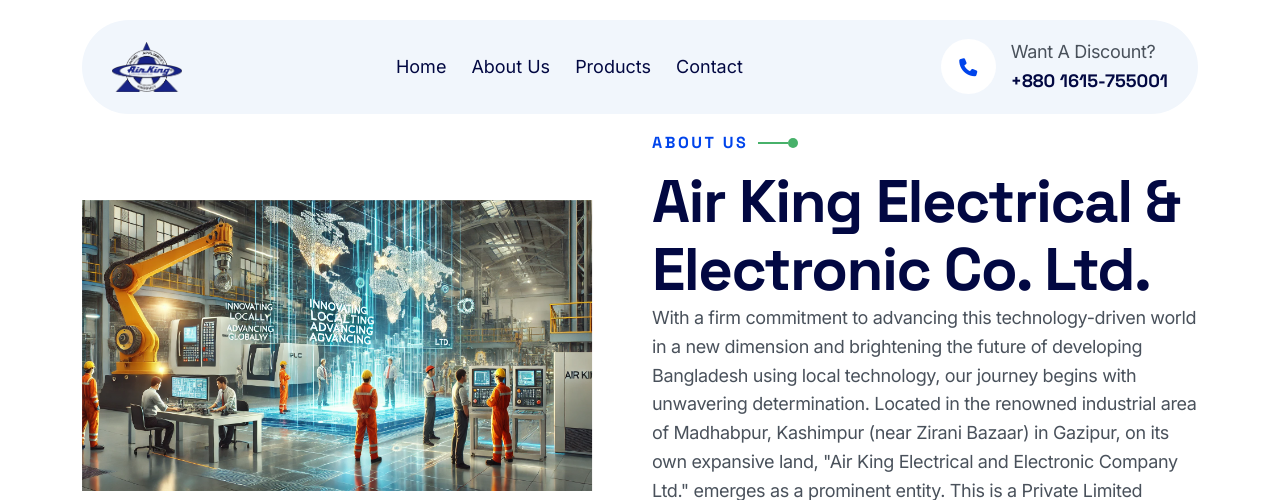
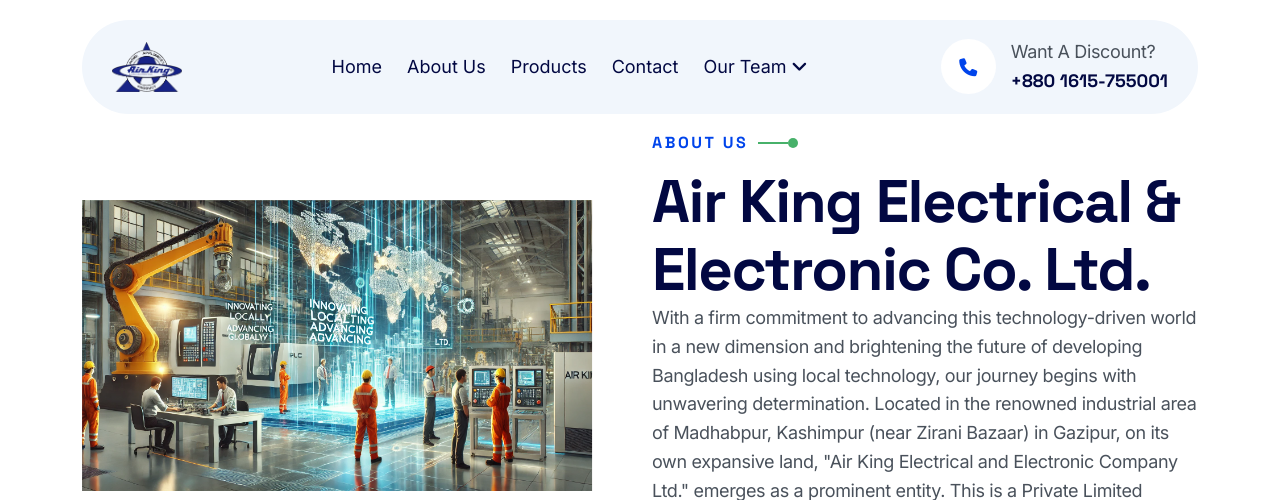
Before and after one commit to Md-Anikul-Islam/air-king-frontend-update, a Laravel app: page /about in a window 1280 px wide. Shown: the top 500 px of the page. Run offline with Laravel 10, Linux system fonts and the light colour scheme; some libraries are stand-ins or nearby versions.

Commit message:
sub-menu added with dropdown

```diff
--- a/resources/views/frontend/app.blade.php
+++ b/resources/views/frontend/app.blade.php
@@ -55,6 +55,14 @@
                     </li>
                     <li class="nav-item">
                         <a class="nav-link" href="{{route('contact')}}">Contact</a>
+                    </li>
+                    <li class="nav-item">
+                        <a class="nav-link">Our Team <i class="fa-solid fa-angle-down"></i>
+                    </a>
+                        <ul class="sub-menu list-unstyled">
+                            <li><a href='#'>Executive Team</a></li>
+                            <li><a href='#'>Gallery</a></li>
+                        </ul>
                     </li>
                 </ul>
                 <a
@@ -126,6 +134,13 @@
                         </li>
                         <li class="sub-mobile-menu">
                             <a href="{{route('contact')}}">Contact</a>
+                        </li>
+                        <li class="sub-mobile-menu">
+                            <a>Our Team <i class="fas fa-chevron-down float-end"></i></a>
+                            <ul class="list-unstyled">
+                                <li><a href='#'>Executive Team</a></li>
+                                <li><a href='#'>Gallery</a></li>
+                            </ul>
                         </li>
                     </ul>
                 </div>
```
